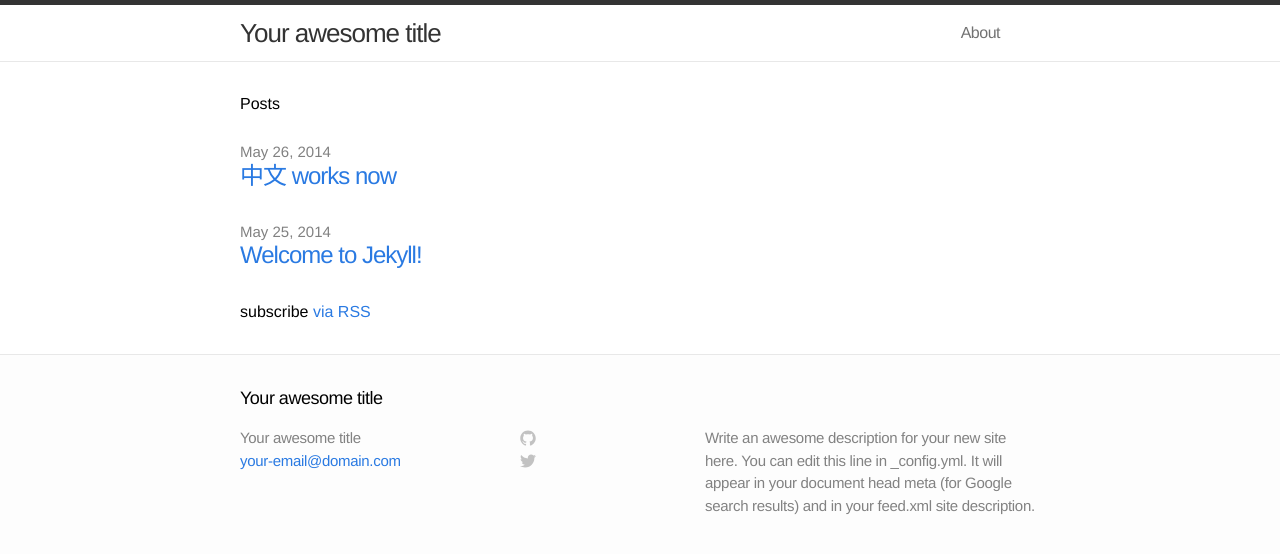
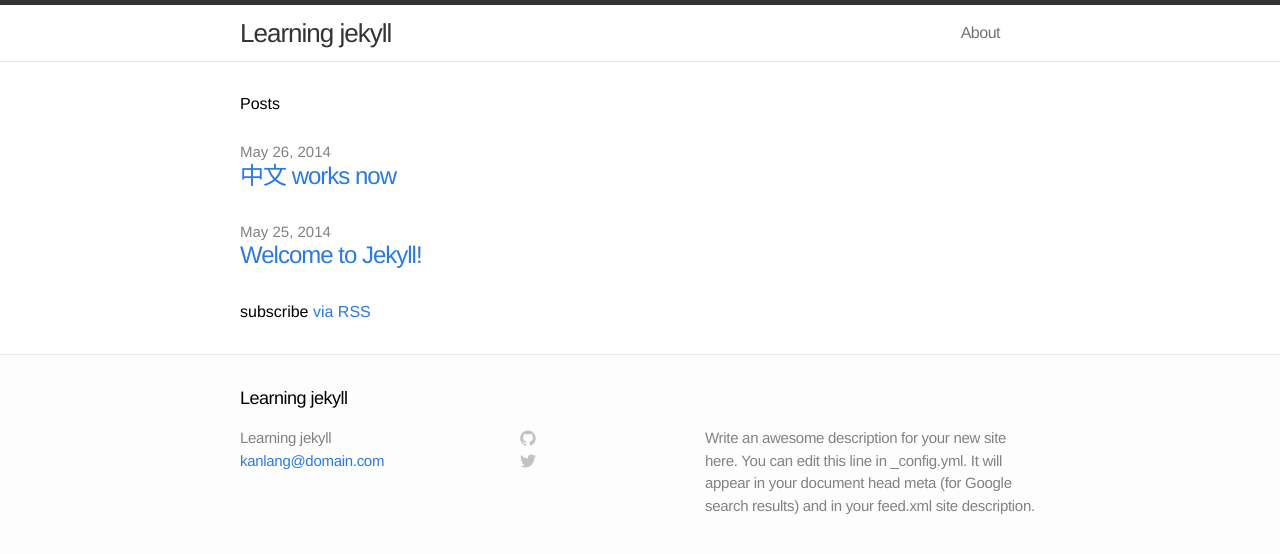
Before and after one commit to kanlang/kanlang.github.io, a Jekyll site: the page built from index.html, in a window 1280 px wide. Shown: the top 554 px of the page. Built offline with Jekyll 4.4.1, drawn with Linux system fonts in a browser that asks for light colours.

Commit message:
change config

```diff
--- a/_config.yml
+++ b/_config.yml
@@ -1,6 +1,6 @@
 # Site settings
-title: Your awesome title
-email: your-email@domain.com
+title: Learning jekyll
+email: kanlang@domain.com
 description: "Write an awesome description for your new site here. You can edit this line in _config.yml. It will appear in your document head meta (for Google search results) and in your feed.xml site description."
 baseurl: ""
 url: "http://0.0.0.0:4000"
```
